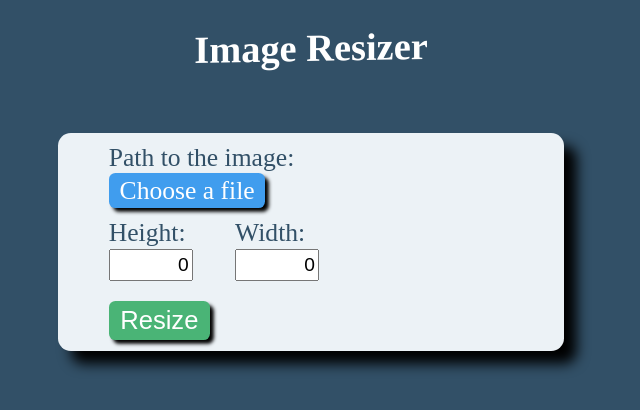
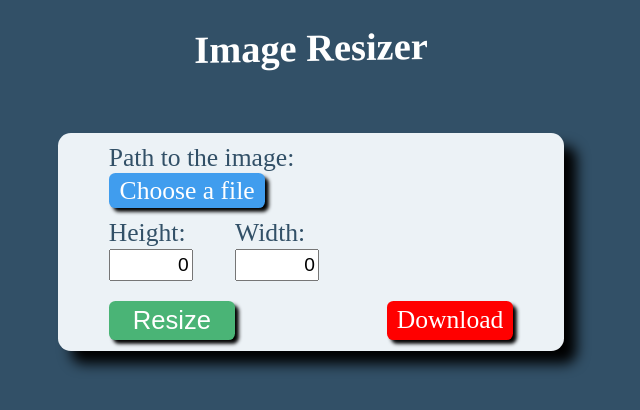
Before and after one commit to LiuVII/image_resizer, a Flask app: page /index in a window 1280 px wide. Shown: the top 410 px of the page, without its empty margins (329-969 px from the left). Run offline with Flask 2, Linux system fonts and the light colour scheme.

Commit message:
download button added

```diff
--- a/templates/index.html
+++ b/templates/index.html
@@ -97,10 +97,12 @@
 		}
 
 		.btn_submit {
+			float: left;
 			margin: 4% 10%;
 			height: 3vw;
+			text-align: center;
 			font-size: 2vw;
-			width: 20%;
+			width: 25%;
 			border-radius: 0.5vw;
 			border-color: #409dee;
 			border-style: none;
@@ -108,6 +110,29 @@
 			background-color: rgb(74, 180, 118);
 			box-shadow: 0.3vw 0.3vw 0.3vw #000000;
 			cursor: pointer;
+		}
+
+		.link_download {
+			position: relative;
+			text-decoration: none;
+		}
+
+		.download_container {
+			display:flex;
+			justify-content:center;
+			align-items:center;
+			position: relative;
+			float: right;
+			margin: 4% 10%;
+			height: 3vw;
+			font-size: 2vw;
+			width: 25%;
+			border-radius: 0.5vw;
+			border-color: #409dee;
+			color: white;
+			background-color: red;
+			box-shadow: 0.3vw 0.3vw 0.3vw #000000;
+
 		}
 	</style>
 </head>
@@ -128,6 +153,9 @@
 		</div>
 		<br style="clear:both" />
 		<button class="btn_submit" type="submit" name="submit" value="Upload">Resize</button>
+		<a href="../resized/resized_image.jpg" class="link_download" download>
+			<div class="download_container">Download</div>
+		</a>
 	</form>
 </body>
 </html>
```
